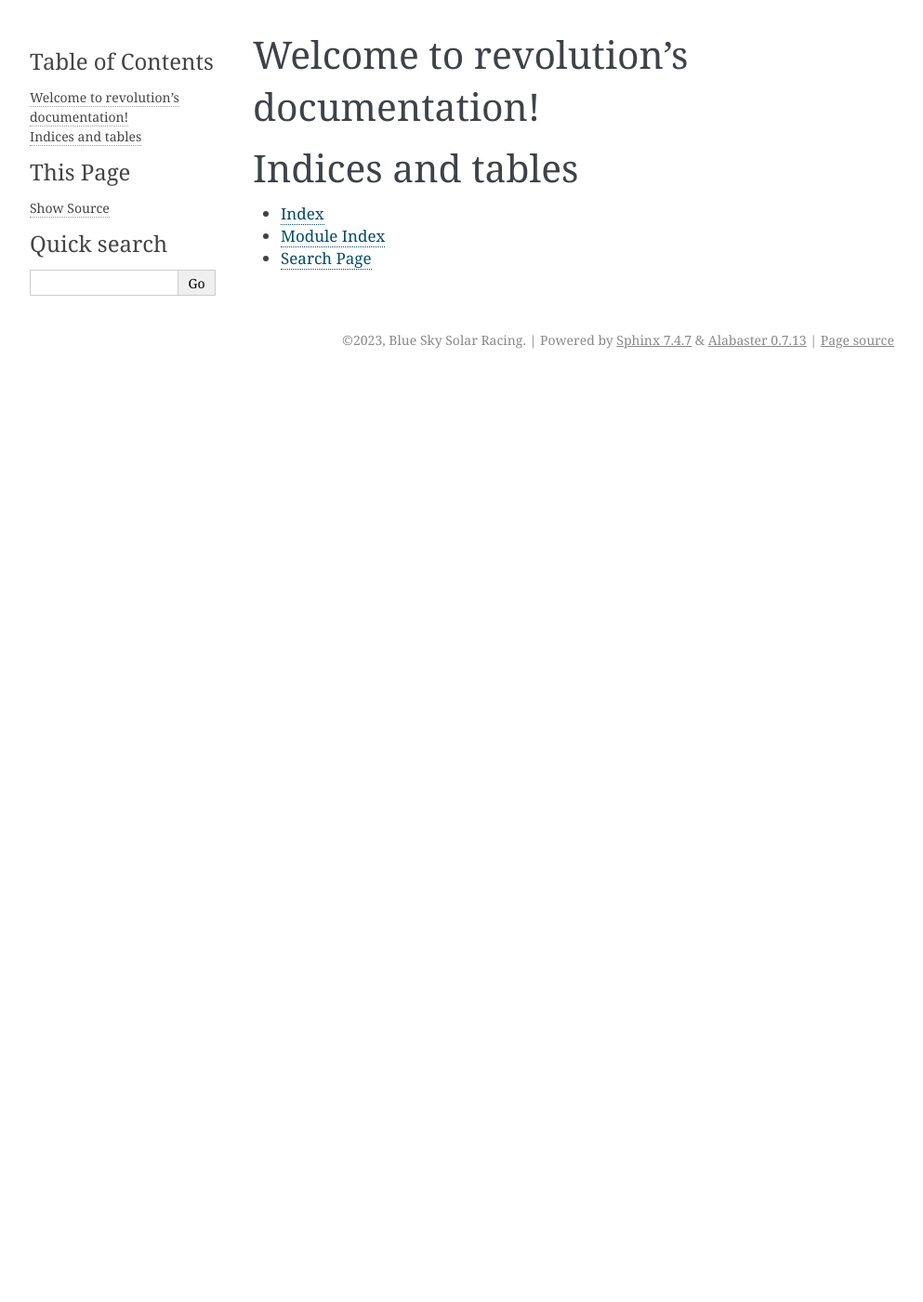
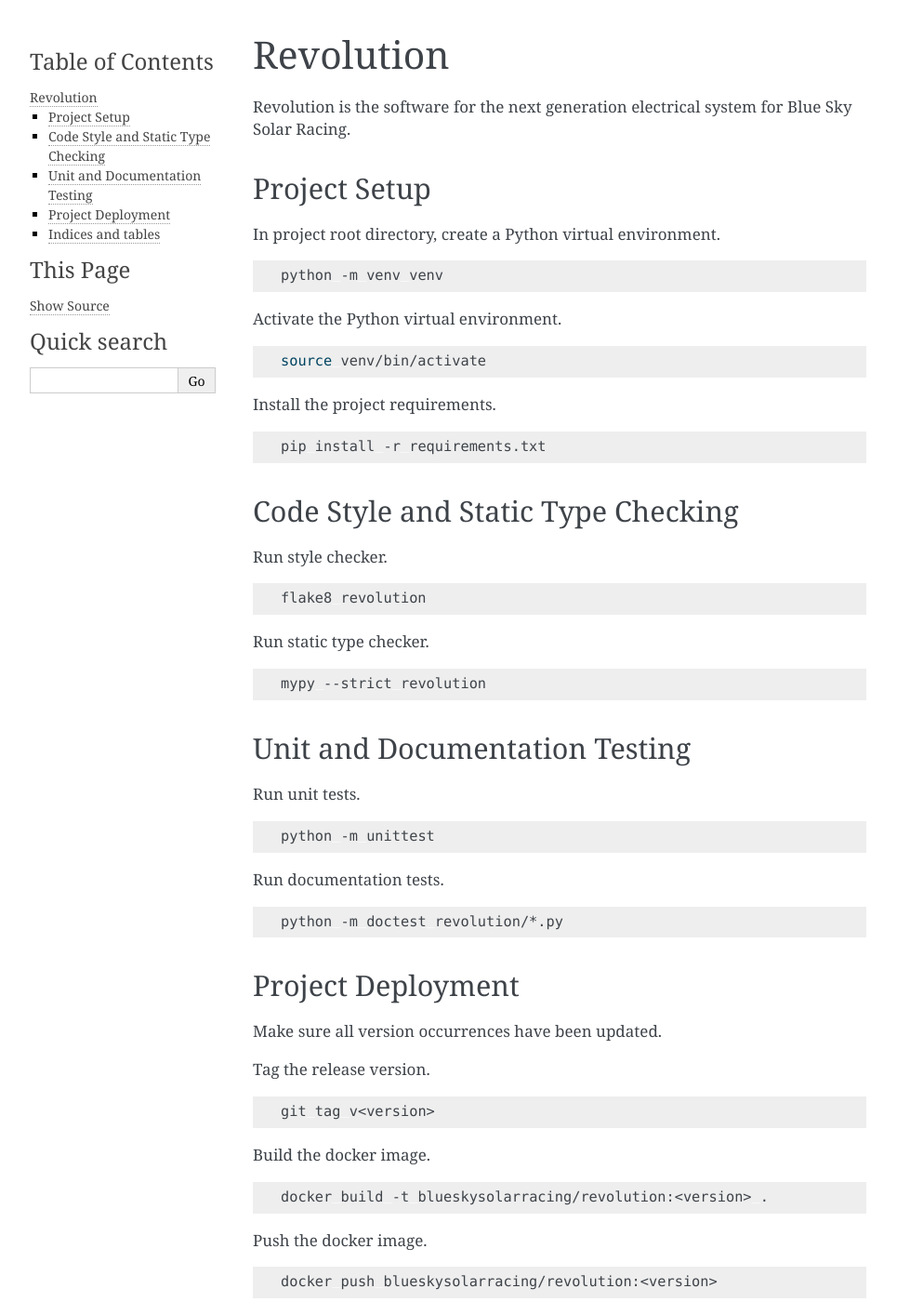
Before and after one commit to blueskysolarracing/revolution, a Sphinx documentation site: the page built from docs/index.rst, in a window 1280 px wide and 1400 px high. Shown: the whole window at 93% size, without its empty margins (148-1141 px from the left). Built offline with Sphinx 7.4.7, drawn with Linux system fonts in a browser that asks for light colours; some of the changed text lies outside the part shown.

```diff
--- /dev/null
+++ b/CHANGELOG.rst
@@ -0,0 +1,10 @@
+=========
+Changelog
+=========
+
+All notable changes to this project will be documented in this file.
+
+Version 0.0.0 (Planned)
+-----------------------
+
+**Initial Release**
--- /dev/null
+++ b/docs/changelog.rst
@@ -0,0 +1 @@
+.. include:: ../CHANGELOG.rst
--- a/docs/conf.py
+++ b/docs/conf.py
@@ -3,10 +3,15 @@
 # For the full list of built-in configuration values, see the documentation:
 # https://www.sphinx-doc.org/en/master/usage/configuration.html
 
+import sys
+import os
+
+sys.path.insert(0, os.path.abspath('..'))
+
 # -- Project information -----------------------------------------------------
 # https://www.sphinx-doc.org/en/master/usage/configuration.html#project-information
 
-project = 'revolution'
+project = 'Revolution'
 copyright = '2023, Blue Sky Solar Racing'
 author = 'Blue Sky Solar Racing'
 release = '0.0.0'
@@ -19,8 +24,6 @@ extensions = []
 templates_path = ['_templates']
 exclude_patterns = ['_build', 'Thumbs.db', '.DS_Store']
 
-
-
 # -- Options for HTML output -------------------------------------------------
 # https://www.sphinx-doc.org/en/master/usage/configuration.html#options-for-html-output
 
--- /dev/null
+++ b/docs/contributing.rst
@@ -0,0 +1 @@
+.. include:: ../CONTRIBUTING.rst
--- a/docs/index.rst
+++ b/docs/index.rst
@@ -3,14 +3,15 @@
    You can adapt this file completely to your liking, but it should at least
    contain the root `toctree` directive.
 
-Welcome to revolution's documentation!
-======================================
+.. include:: ../README.rst
 
 .. toctree::
    :maxdepth: 2
    :caption: Contents:
 
-
+   usage
+   contributing
+   changelog
 
 Indices and tables
 ==================
--- /dev/null
+++ b/docs/usage.rst
@@ -0,0 +1,26 @@
+Usage
+=====
+
+Revolution can be run, optionally with various modes.
+
+.. code-block:: bash
+
+   python -m revolution
+
+With interactive mode enabled,
+
+.. code-block:: bash
+
+   python -m revolution -i
+
+With virtual mode enabled,
+
+.. code-block:: bash
+
+   python -m revolution -v
+
+With both modes enabled,
+
+.. code-block:: bash
+
+   python -m revolution -i -v
```
Also changed, not shown: CONTRIBUTING.rst (added, +57 -0 lines), .readthedocs.yml (added), 1 other file.
